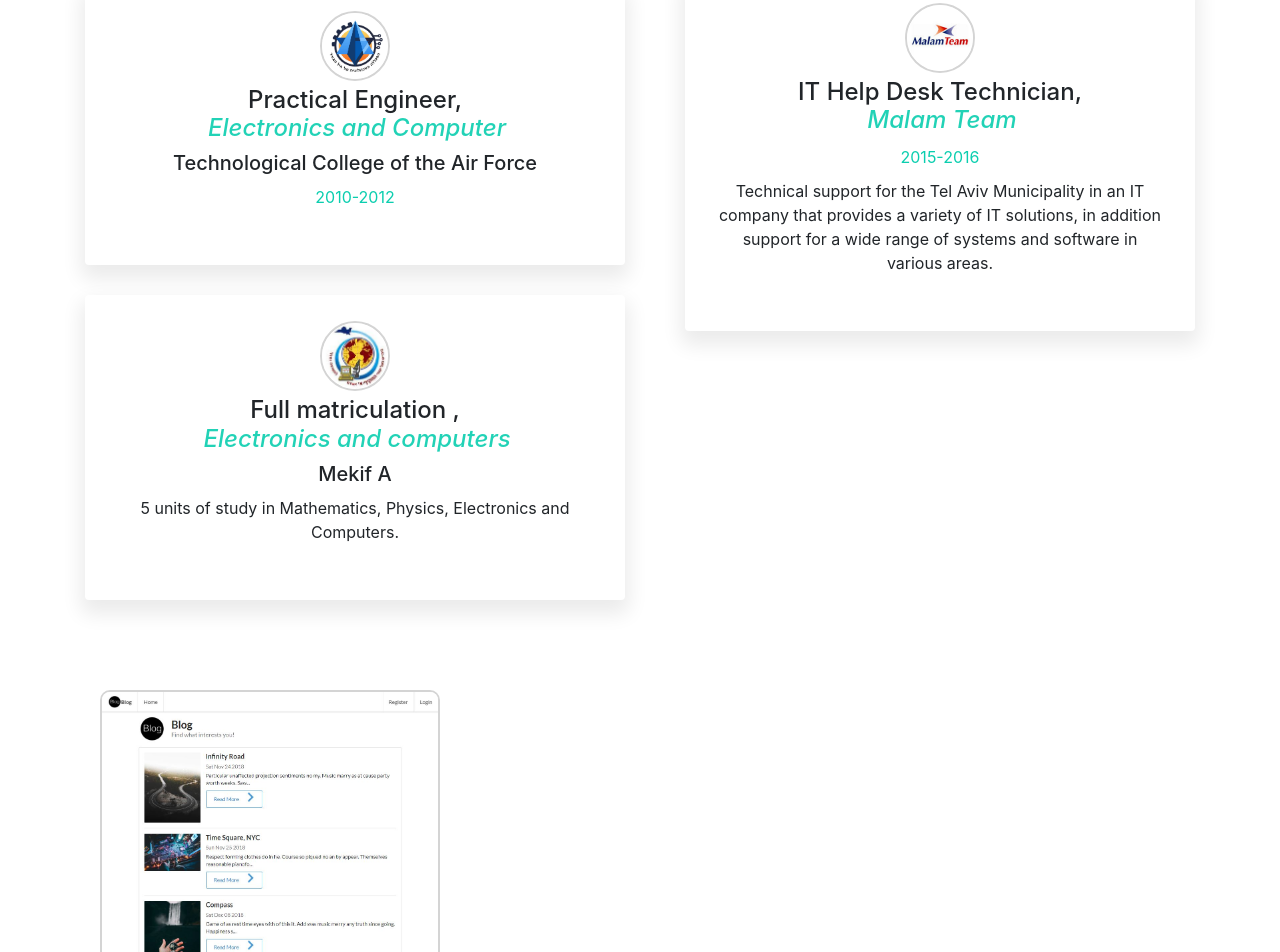
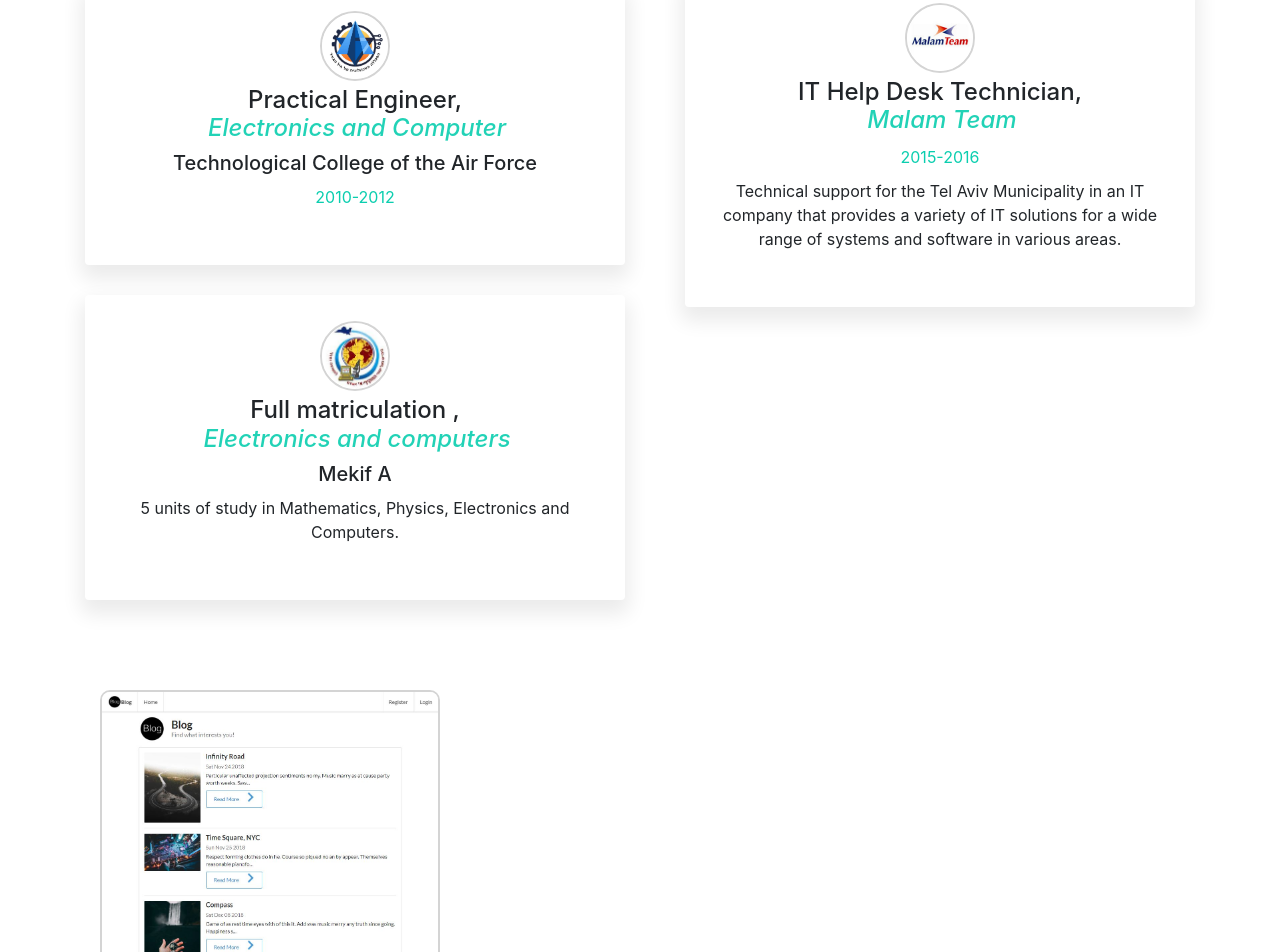
Before and after one commit to benel2606/MyPersonalSite, a React (Create React App) app: page / in a window 1280 px wide. Shown: the part 1756-2708 px from the top of the page. Built offline with nearby package versions, Linux system fonts and the light colour scheme.

Commit message:
Editing  work description

```diff
--- a/src/components/Experience/ExperienceInfo.js
+++ b/src/components/Experience/ExperienceInfo.js
@@ -53,7 +53,7 @@ const getExp = (exp) => {
           workPlace: "Malam Team",
           years: "2015-2016",
           description:
-            "Technical support for the Tel Aviv Municipality in an IT company that provides a variety of IT solutions, in addition support for a wide range of systems and software in various areas.",
+            "Technical support for the Tel Aviv Municipality in an IT company that provides a variety of IT solutions for a wide range of systems and software in various areas.",
         },
       ];
     default:
```
